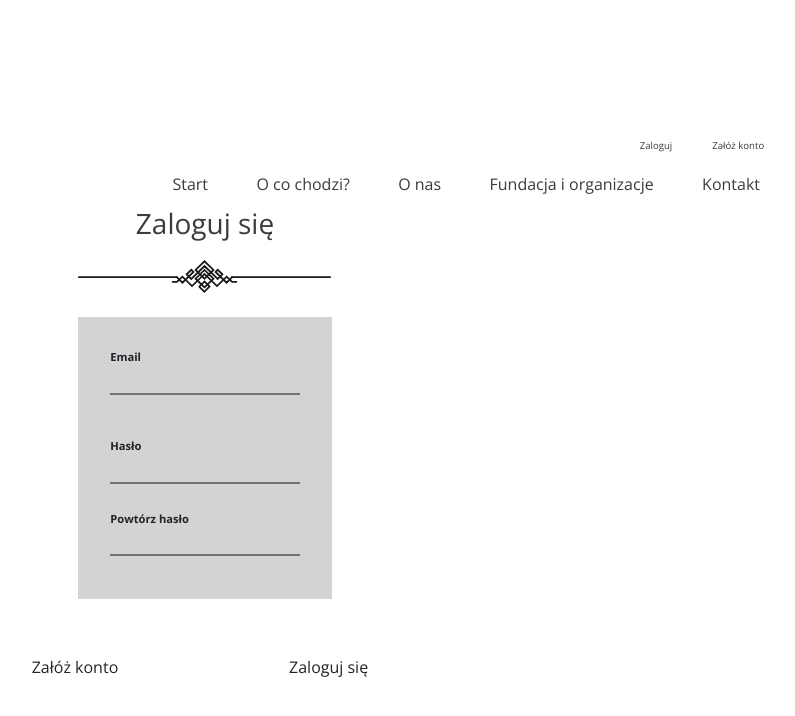
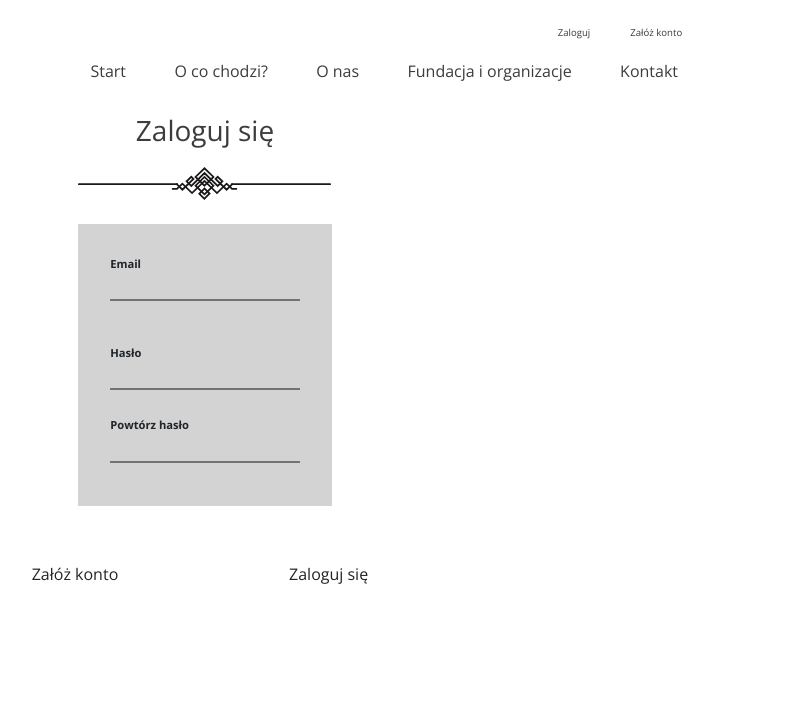
Before and after one commit to Robert-Bobrowicz/Portfolio_Lab_CL, a React (Create React App) app in the folder portfolio_lab/: page /register in a window 1280 px wide. Shown: the top 716 px of the page, without its empty margins (435-1230 px from the left). Built offline with nearby package versions, Linux system fonts and the light colour scheme.

Commit message:
register panel

```diff
--- a/portfolio_lab/src/components/Register.js
+++ b/portfolio_lab/src/components/Register.js
@@ -20,12 +20,16 @@ const Register = () => {
     }
 
     return (
-        <Container fluid className="userLogin">
+        <>
+            <Container>
                 <Row className="userLoginNav">
                     <Col>
                         <HomeNavigationHeader />
                     </Col>
                 </Row>
+            </Container>
+            <Container fluid className="userLogin">
+
                 <Row>
                     <Col className="loginPanel">
                         <h3>Zaloguj się</h3>
@@ -53,6 +57,7 @@ const Register = () => {
                     </Col>
                 </Row>
             </Container>
+        </>
     );
 };
 
--- a/portfolio_lab/src/scss/_register.scss
+++ b/portfolio_lab/src/scss/_register.scss
@@ -6,7 +6,7 @@
   flex-direction: column;
   justify-content: center;
   align-items: center;
-  height: 100vh;
+ // height: 100vh;
 }
 
 .loginPanel {
@@ -17,6 +17,7 @@
 }
 
 .loginPanel > h3 {
+  margin-top: 1.2rem;
   margin-bottom: 1.2rem;
   color: $color5;
 }
```
Lines whose indentation alone changed are shown as unchanged.
